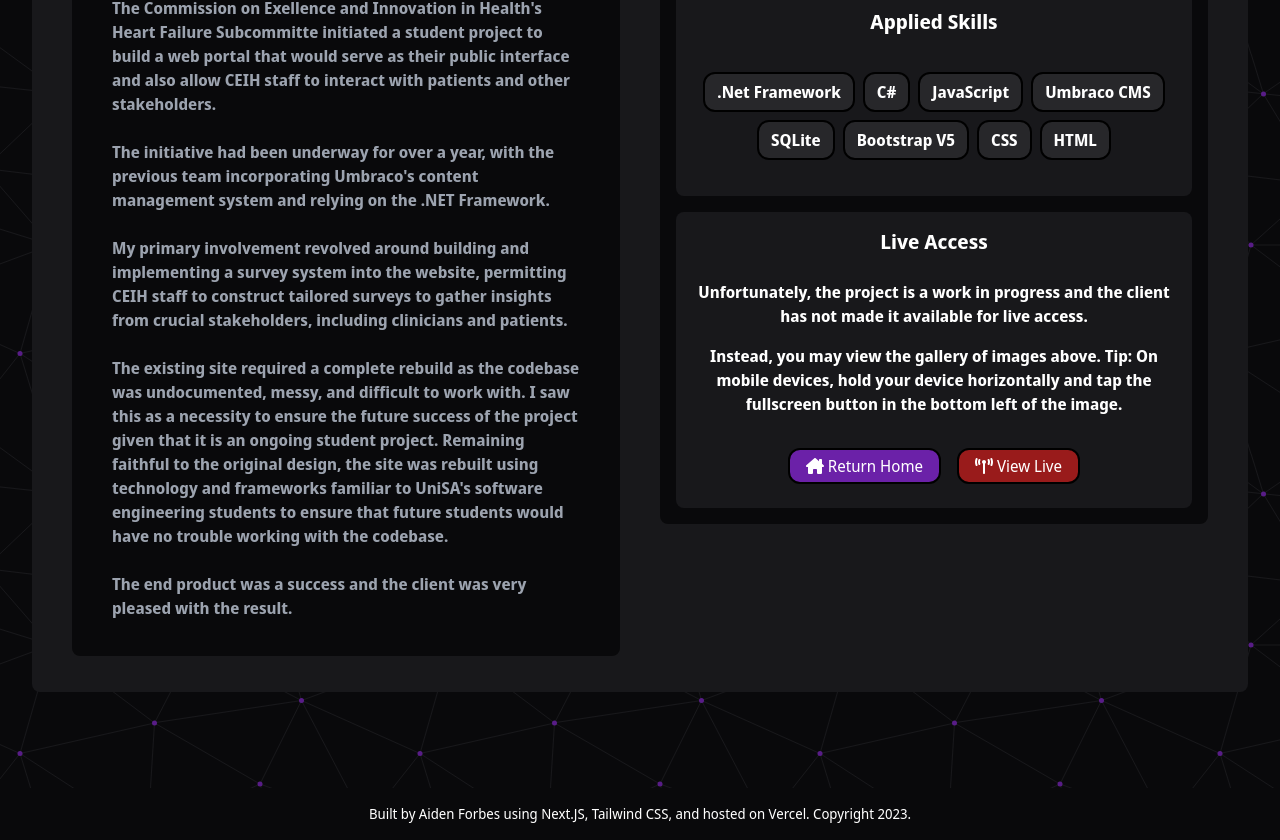
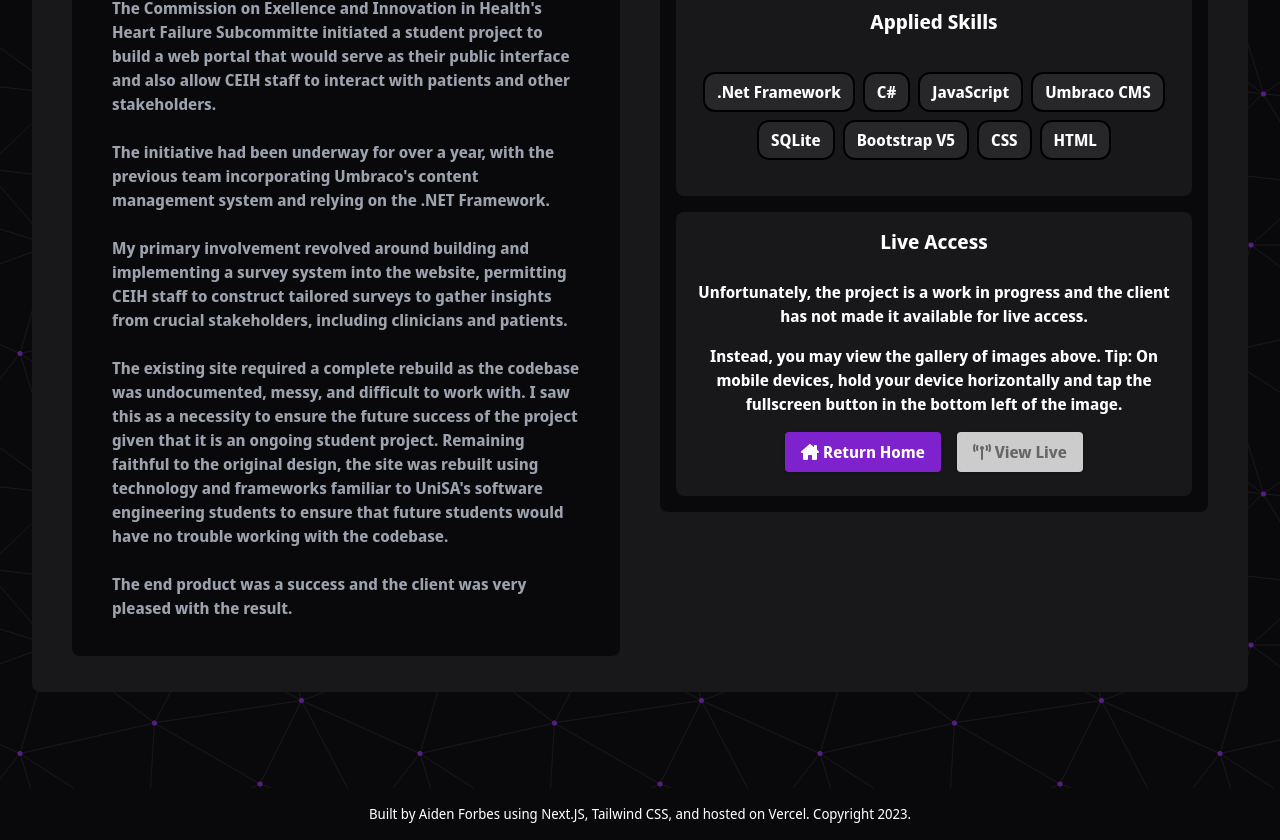
Before and after one commit to atavis94/AtavisPortfolio, a Next.js app in the folder atavisdev/: page /projects/ceih in a window 1280 px wide. Shown: the part 1146-1986 px from the top of the page. Built offline with nearby package versions, Linux system fonts and the light colour scheme.

Commit message:
Correct link on ceih project page

```diff
--- a/atavisdev/app/projects.tsx
+++ b/atavisdev/app/projects.tsx
@@ -46,7 +46,7 @@ export default function Projects(){
           setModalIsOpen(true)}}/>
         </div>
       </div>
-      <a href="/projects/ceih" className="bg-purple-800 border-black border-2 hover:bg-purple-500 rounded-xl py-1 px-4">View Details</a>
+      <a href="/projects/ceih" className="shadow bg-purple-700 hover:bg-purple-400 focus:shadow-outline focus:outline-none text-white font-bold py-2 px-4 rounded">View Details</a>
 
     </div>
   )
--- a/atavisdev/app/projects/ceih/page.tsx
+++ b/atavisdev/app/projects/ceih/page.tsx
@@ -33,7 +33,6 @@ export default function Ceih() {
         skills: [".Net Framework", "C#", "JavaScript", "Umbraco CMS", "SQLite", "Bootstrap V5", "CSS", "HTML"],
         liveinfo: [`Unfortunately, the project is a work in progress and the client has not made it available for live access.`,
         `Instead, you may view the gallery of images above. Tip: On mobile devices, hold your device horizontally and tap the fullscreen button in the bottom left of the image.`],
-        url: '/'
     }
 
 return (
--- a/atavisdev/app/projects/projectContent.tsx
+++ b/atavisdev/app/projects/projectContent.tsx
@@ -34,12 +34,12 @@ export default function ProjectContent({content}: {content: {title: string, subt
                             {content.liveinfo.map((info, index) => (
                                 <p key={index} className="font-semibold text-md mb-4 mx-3">{info}</p>
                             ))}
-                            <Link href={"/"}><button aria-description="Home Button" className="mt-4 mx-2 bg-purple-800 border-black border-2 hover:bg-purple-500 rounded-xl py-1 px-4"><FontAwesomeIcon icon={faHouseChimney} /> Return Home</button></Link>
+                            <Link href={"/"}><button className="mx-2 shadow bg-purple-700 hover:bg-purple-400 focus:shadow-outline focus:outline-none text-white font-bold py-2 px-4 rounded"><FontAwesomeIcon icon={faHouseChimney} /> Return Home</button></Link>
 
                             {content.url ?
-                                <Link href={content.url}><button aria-description="Home Button" className="mt-4 mx-2 bg-red-800 border-black border-2 hover:bg-red-500 rounded-xl py-1 px-4"><FontAwesomeIcon icon={faTowerBroadcast} /> View Live</button></Link>
+                                <Link href={content.url}><button className="mx-2 shadow bg-red-700 hover:bg-red-600 focus:shadow-outline focus:outline-none text-white font-bold py-2 px-4 rounded"><FontAwesomeIcon icon={faTowerBroadcast} /> View Live</button></Link>
                             :
-                                <button disabled className="mt-4 mx-2 bg-red-800 border-black border-2 hover:bg-red-600 rounded-xl py-1 px-4"><FontAwesomeIcon icon={faTowerBroadcast}/> View Live</button>
+                                <button disabled className="mx-2 shadow bg-red-700 hover:bg-red-600 focus:shadow-outline focus:outline-none text-white font-bold py-2 px-4 rounded"><FontAwesomeIcon icon={faTowerBroadcast}/> View Live</button>
                             }
                         </div>
                         <div>
--- a/atavisdev/app/qualifications.tsx
+++ b/atavisdev/app/qualifications.tsx
@@ -13,7 +13,7 @@ export default function Qualifications(){
             <div className="purple-bar border-black border-1 mt-4 position-absolute"></div>
             <div className="flex justify-center items-center mt-16">
                 <a href="/AidanResume.pdf" download>
-                    <button className="shadow bg-purple-500 hover:bg-purple-400 focus:shadow-outline focus:outline-none text-white font-bold py-2 px-4 rounded">
+                    <button className="shadow bg-purple-700 hover:bg-purple-400 focus:shadow-outline focus:outline-none text-white font-bold py-2 px-4 rounded">
                         <span className="flex items-center gap-2">
                         <FontAwesomeIcon icon={faDownload} className='h-6'/>
                         Download Resume
```
